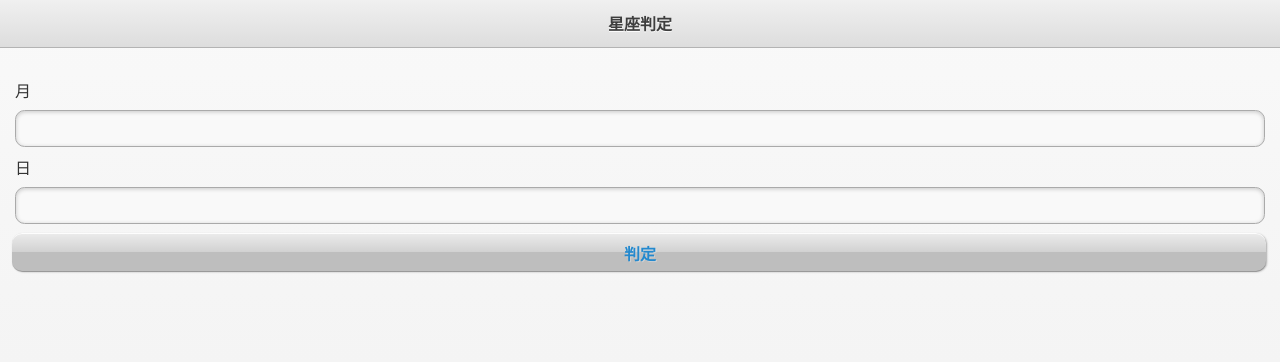
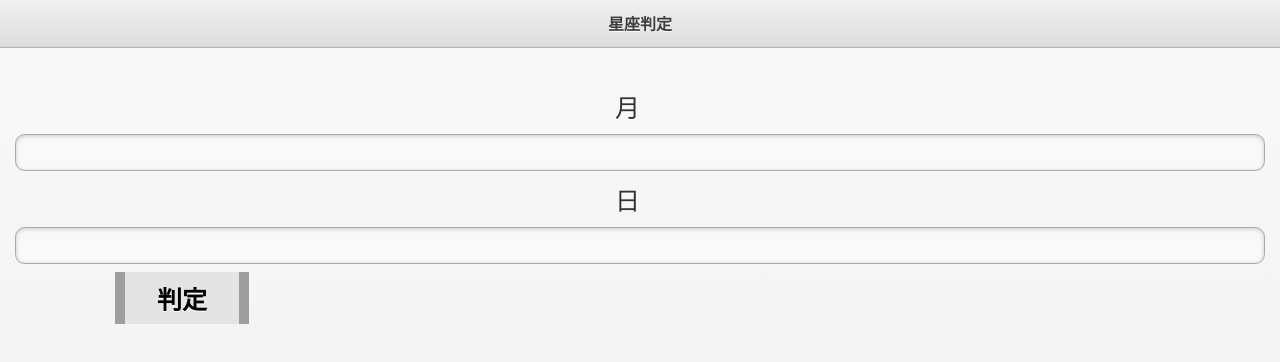
Before and after one commit to pSNAILq/seiza, a website: page www/index.html in a window 1280 px wide. Drawn offline with Linux system fonts and the light colour scheme.

Commit message:
追加：ボタンホバーフォント変更

```diff
--- a/www/css/style.css
+++ b/www/css/style.css
@@ -40,13 +40,26 @@ header {
   margin-top: 12px;
   padding: 5px 10px;
   display: block;
-  color: #000;
+  color: #006aff;
   text-decoration: none;
   text-align: center;
   text-shadow: 1px 1px 0 rgba(255, 255, 255, 0.3);
   z-index: 5;
 }
 
+/* 追加 */
+.button:active {
+  box-shadow: inset 0 0 2px rgba(128, 128, 128, 0.1);
+  transform: translateY(3px);
+}
+
+
+
+.button:hover{
+  background: rgba(233, 65, 255, 0.2);
+  transform: translateY(2px);
+
+}
 
 .button:after {
   content: "";
@@ -57,11 +70,51 @@ header {
   height: 100%;
   padding: 2px;
   border-radius: 10px;
-  background-color: #bebebe;
-  background-image: -webkit-gradient(linear, left top, left bottom, color-stop(0, rgba(255, 255, 255, 0.7)), color-stop(0.5, rgba(255, 255, 255, 0.3)), color-stop(0.5, rgba(255, 255, 255, 0)));
+  background-color:rgba(38, 0, 255, 0.2);
   -webkit-box-shadow: 0 1px 0 rgba(255, 255, 255, 0.9) inset, 0 1px 0 rgba(0, 0, 0, 0.2), 1px 1px 2px rgba(0, 0, 0, 0.3);
-  box-shadow: 0 1px 0 rgba(255, 255, 255, 0.9) inset, 0 1px 0 rgba(0, 0, 0, 0.2), 1px 1px 2px rgba(0, 0, 0, 0.3);
+  box-shadow: 0 1px 0 rgba(255, 255, 255, 0.9) inset, 0 1px 0 rgba(200, 255, 0, 0.2), 1px 1px 2px rgba(0, 0, 0, 0.3);
   z-index: -1;
+}
+
+.testChar{
+  margin: 10px auto;
+  width:50px;
+  }
+
+p.deco{
+  font-family:serif;
+  font-size: 25px;
+}
+
+p.hantei{
+  font-family:serif;
+  font-size: 25px;
+  color: black;
+}
+
+p.hantei:hover{
+  color: #9766d8;
+
+}
+
+.btn-flat-vertical-border{
+  position: relative;
+  right: -100px;
+  display: inline-block;
+  font-weight: bold;
+  padding: 0.5em 2em;
+  text-decoration: none;
+  border-left: solid 10px #9e9e9e;
+  border-right: solid 10px #9e9e9e;
+  color: #9766d8;
+  background: #e4e4e4;
+  transition: .4s;
+}
+
+.btn-flat-vertical-border:hover{
+  background: #e5d1ff;
+  border-left: solid 10px #9766d8;
+  border-right: solid 10px #9766d8;
 }
 
 /* set padding for iOS7 status bar */
--- a/www/index.html
+++ b/www/index.html
@@ -43,7 +43,7 @@
           //後半
           sign = sings[(month)%12];
         }
-        alert(sign);
+        $(result).text("あなたの星座は"+sign+"です");
     }
   </script>
 </head>
@@ -53,12 +53,24 @@
       <h1>星座判定</h1>
     </header>
     <section data-role="content">
-      月
+      <div class="testChar">
+        <p class="deco">月</p>
+        </div>
+
+
       <input type="text" id="month" class="input-text">
-      日
+      <div class="testChar">
+        <p class="deco"> 日</p>
+        </div>
+
       <input type="text" id="day" class="input-text">
 
-      <a class="button" onclick="calculate();">判定</a>
+      <a href="#" onclick="calculate();" class="btn-flat-vertical-border">
+        <p class="hantei"> 判定</p>
+        </a>
+
+      <div id="result">
+      </div>
     </section>
 
     <!--
```
